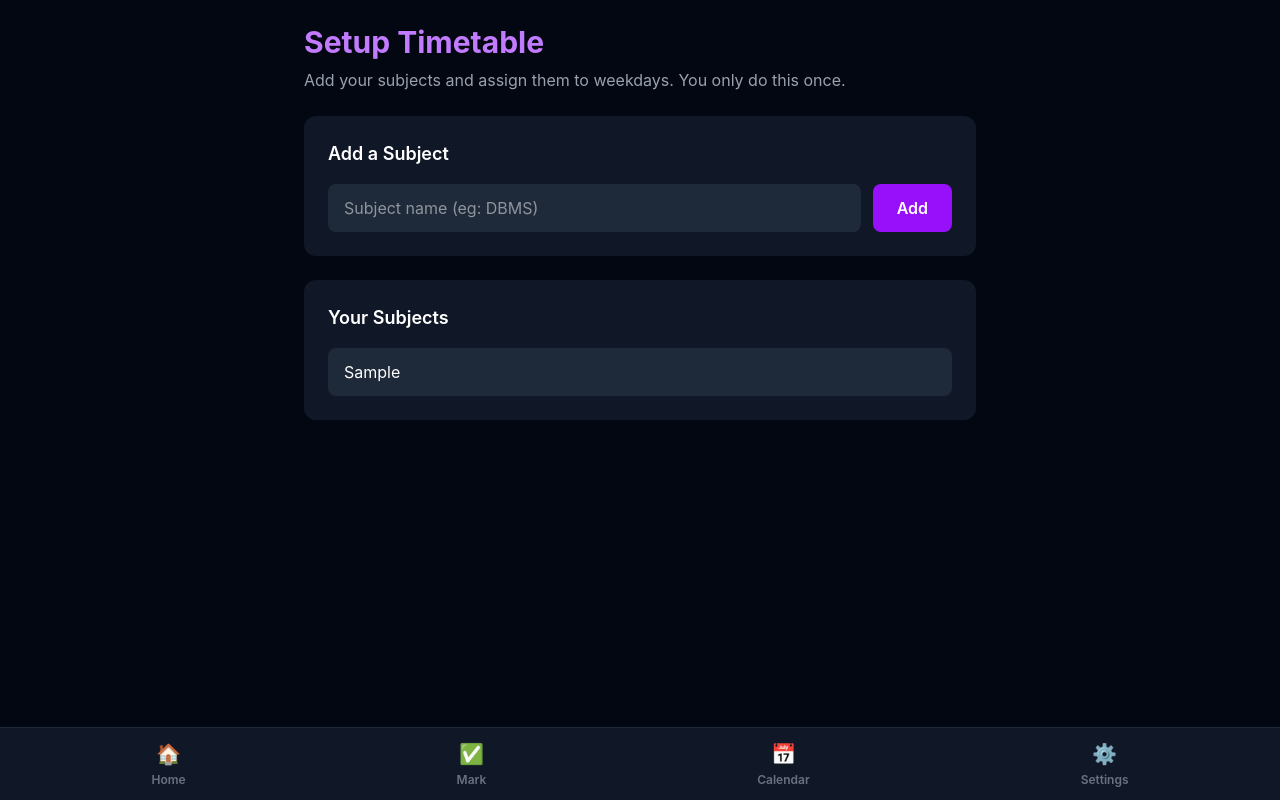
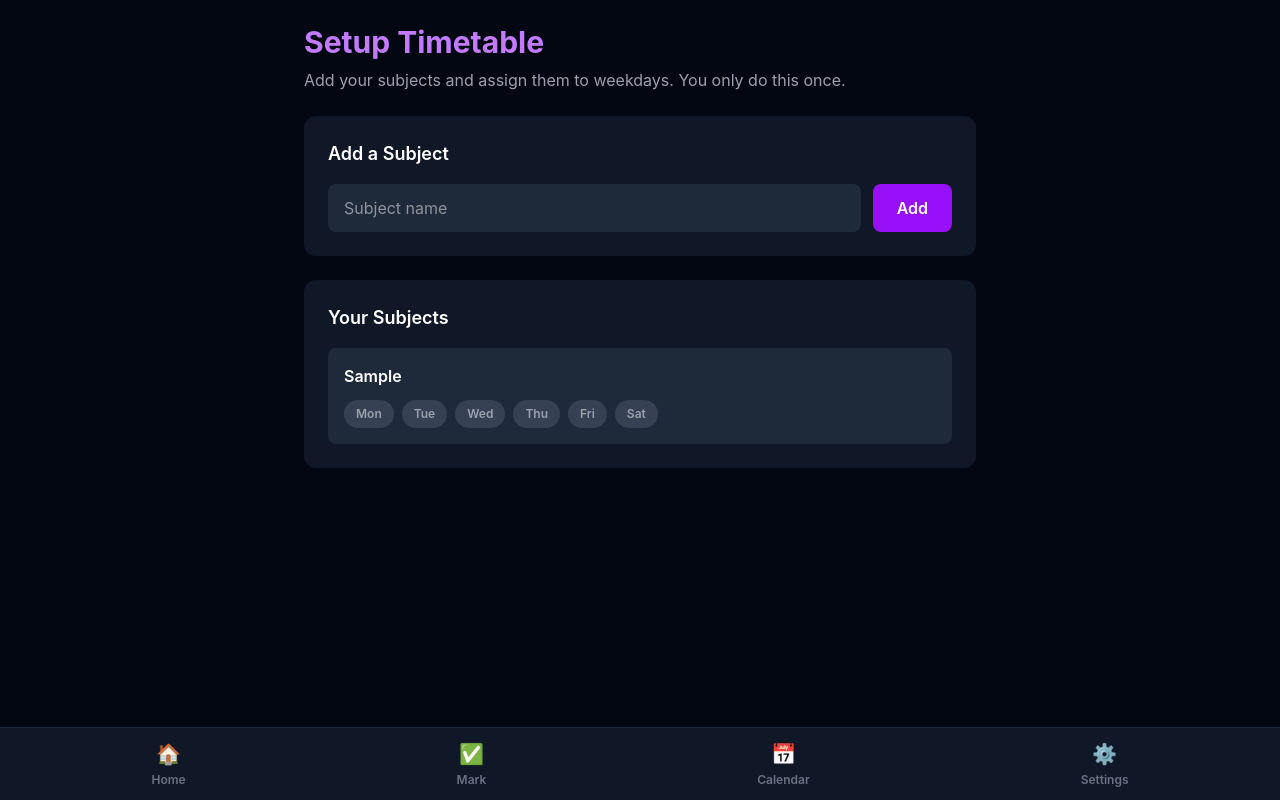
Before and after one commit to Zafin-Mohamed/attendease, a React app in the folder frontend/: page /timetable-setup in a window 1280 px wide. Both pictures are taken after typing "Sample" into the empty fields and a click on the button "Add". Built offline with nearby package versions, Linux system fonts and the light colour scheme; the HTML template or start-up script is replaced by a standard one.

Commit message:
Add weekday assignment to subjects in timetable setup

```diff
--- a/frontend/src/pages/TimetableSetup.jsx
+++ b/frontend/src/pages/TimetableSetup.jsx
@@ -1,5 +1,7 @@
 import { useState } from 'react'
 import Navbar from '../components/Navbar'
+
+const WEEKDAYS = ['Monday', 'Tuesday', 'Wednesday', 'Thursday', 'Friday', 'Saturday']
 
 function TimetableSetup({ subjects, setSubjects }) {
   const [subjectName, setSubjectName] = useState('')
@@ -10,10 +12,28 @@ function TimetableSetup({ subjects, setSubjects }) {
     const newSubject = {
       id: Date.now(),
       name: subjectName,
+      days: [],
     }
 
     setSubjects([...subjects, newSubject])
     setSubjectName('')
+  }
+
+  function toggleDay(subjectId, day) {
+    const updatedSubjects = subjects.map((subject) => {
+      if (subject.id !== subjectId) {
+        return subject
+      }
+
+      const hasDay = subject.days.includes(day)
+      const newDays = hasDay
+        ? subject.days.filter((d) => d !== day)
+        : [...subject.days, day]
+
+      return { ...subject, days: newDays }
+    })
+
+    setSubjects(updatedSubjects)
   }
 
   return (
@@ -27,7 +47,7 @@ function TimetableSetup({ subjects, setSubjects }) {
           <div className="flex gap-3">
             <input
               type="text"
-              placeholder="Subject name (eg: DBMS)"
+              placeholder="Subject name"
               value={subjectName}
               onChange={(e) => setSubjectName(e.target.value)}
               className="bg-gray-800 text-white px-4 py-3 rounded-lg outline-none focus:ring-2 focus:ring-purple-500 flex-1"
@@ -45,10 +65,28 @@ function TimetableSetup({ subjects, setSubjects }) {
           {subjects.length === 0 ? (
             <p className="text-gray-500 text-sm">No subjects added yet</p>
           ) : (
-            <div className="flex flex-col gap-2">
+            <div className="flex flex-col gap-4">
               {subjects.map((subject) => (
-                <div key={subject.id} className="bg-gray-800 px-4 py-3 rounded-lg text-white">
-                  {subject.name}
+                <div key={subject.id} className="bg-gray-800 rounded-lg p-4">
+                  <p className="text-white font-semibold capitalize mb-3">{subject.name}</p>
+                  <div className="flex flex-wrap gap-2">
+                    {WEEKDAYS.map((day) => {
+                      const isSelected = subject.days.includes(day)
+                      return (
+                        <button
+                          key={day}
+                          onClick={() => toggleDay(subject.id, day)}
+                          className={`text-xs px-3 py-1.5 rounded-full font-semibold ${
+                            isSelected
+                              ? 'bg-purple-600 text-white'
+                              : 'bg-gray-700 text-gray-400 hover:bg-gray-600'
+                          }`}
+                        >
+                          {day.slice(0, 3)}
+                        </button>
+                      )
+                    })}
+                  </div>
                 </div>
               ))}
             </div>
```
